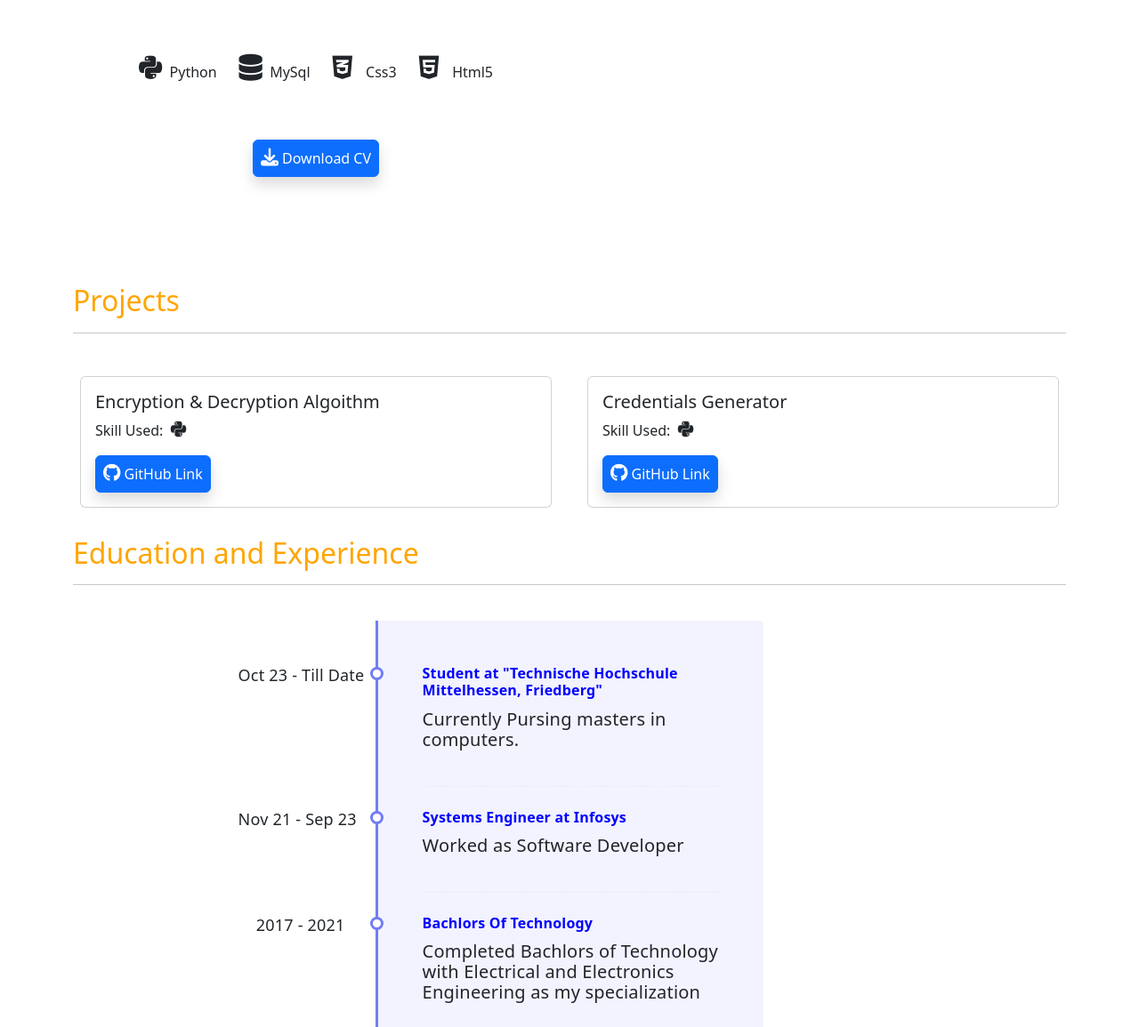
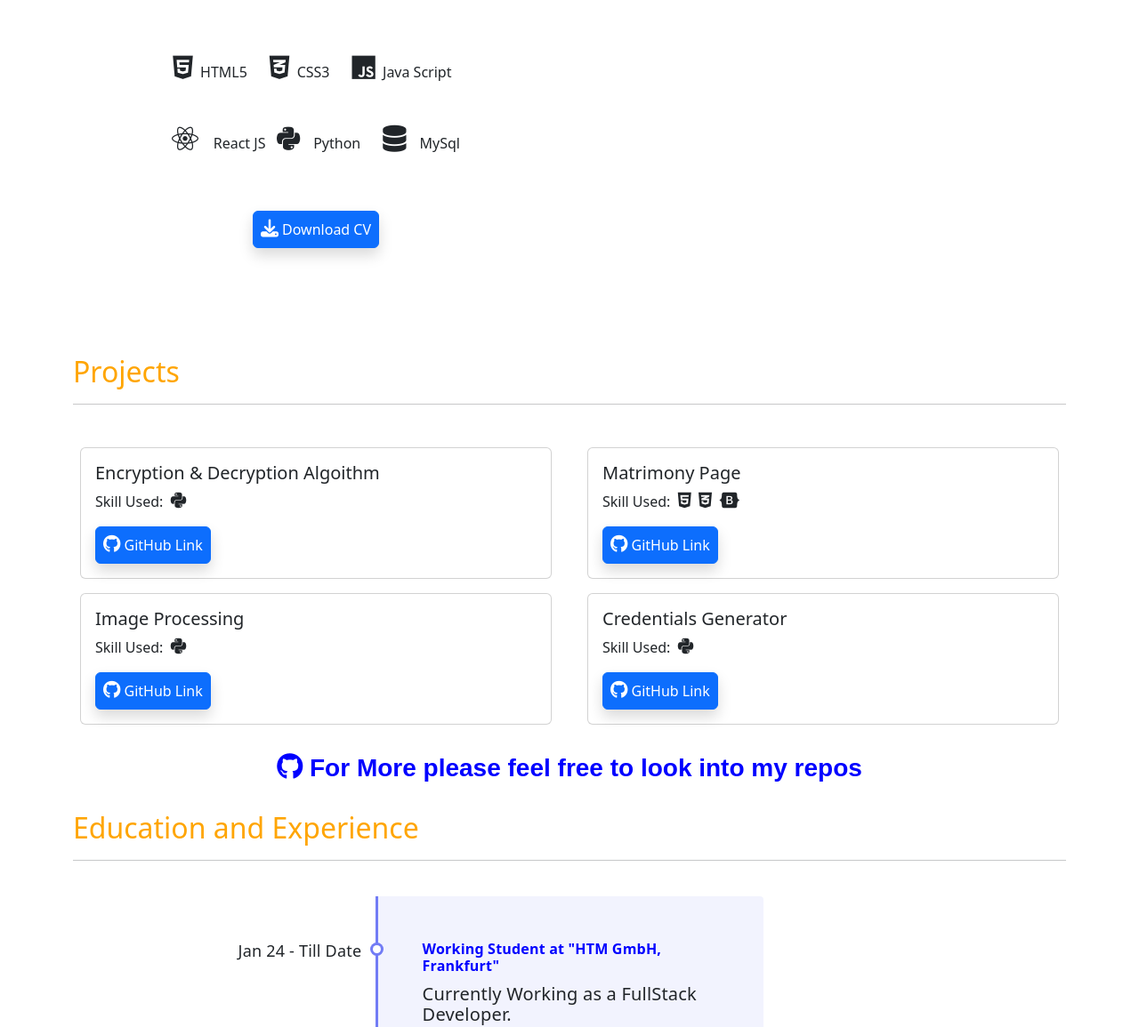
Before and after one commit to mbnd72/mbnd72.github.io, a plain HTML site: page index.html in a window 1280 px wide. Shown: the part 528-1683 px from the top of the page at 89% size. Drawn offline with nearby package versions, Linux system fonts and the light colour scheme.

Commit message:
minor updates

```diff
--- a/index.html
+++ b/index.html
@@ -62,13 +62,13 @@
 				<h2>Top Skills</h2>
 				<hr>
 				<br><br>
-				<p><i class="fa-brands fa-python"></i> &nbsp;Python &nbsp;&nbsp;&nbsp;&nbsp;
-					<i class="fa-solid fa-database" ></i> &nbsp;MySql &nbsp;&nbsp;&nbsp;&nbsp;
+				<p><i class="fa-brands fa-html5"></i> &nbsp;HTML5 &nbsp;&nbsp;&nbsp;&nbsp;
+					<i class="fa-brands fa-css3-alt" ></i> &nbsp;CSS3 &nbsp;&nbsp;&nbsp;&nbsp;
 				<!-- <i class="fa-brands fa-java" ></i> &nbsp;Core Java &nbsp; -->
-
-				<i class="fa-brands fa-css3-alt" > &nbsp;</i>Css3 &nbsp;&nbsp;&nbsp;&nbsp;
-
-				<i class="fa-brands fa-html5" > &nbsp;</i>Html5</p>
+				<i class="fa-brands fa-js" ></i> &nbsp;Java Script &nbsp; <br><br><br>
+				<i class="fa-brands fa-react" ></i> &nbsp; &nbsp;React JS &nbsp;
+				<i class="fa-brands fa-python" > &nbsp;</i>Python &nbsp;&nbsp;&nbsp;&nbsp;
+				<i class="fa-solid fa-database" > &nbsp;</i>MySql</p>
 				<br> <br>
 
 				<center><a href="#"data-bs-toggle="modal" data-bs-target="#exampleModal" class="btn btn-primary shadow p-2   rounded"><i class="fa-solid fa-download" style="font-size: 20px;"></i></i> Download CV</a></center>
@@ -106,6 +106,26 @@
         <div class="col-sm-6 ">
           <div class="card m-2">
             <div class="card-body">
+              <h5 class="card-title">Matrimony Page</h5>
+              <p class="card-text">Skill Used:&nbsp; <i class="fa-brands fa-html5"></i>&nbsp; <i class="fa-brands fa-css3-alt"></i>&nbsp; <i class="fa-brands fa-bootstrap"></i></p>
+              <a href="https://github.com/mbnd72/MatrimonyPage" target="_blank" class="btn btn-primary shadow p-2   rounded"><i class="fa-brands fa-github "></i> GitHub Link</a>
+            </div>
+          </div>
+        </div>
+      </div>
+	<div class="row">
+		<div class="col-sm-6 ">
+		  <div class="card m-2">
+			<div class="card-body">
+			  <h5 class="card-title">Image Processing</h5>
+			  <p class="card-text">Skill Used:&nbsp; <i class="fa-brands fa-python"></i></p>
+			  <a href="https://github.com/mbnd72/ImageProcessing" target="_blank" class="btn btn-primary shadow p-2   rounded"><i class="fa-brands fa-github "></i> GitHub Link</a>
+			</div>
+		  </div>
+		</div>
+		<div class="col-sm-6 ">
+			<div class="card m-2">
+			  <div class="card-body">
 				<h5 class="card-title">Credentials Generator</h5>
 				<p class="card-text">Skill Used:&nbsp; <i class="fa-brands fa-python"></i></p>
 				<a href="https://github.com/mbnd72/CredentialsGenerator" target="_blank" class="btn btn-primary shadow p-2   rounded"><i class="fa-brands fa-github "></i> GitHub Link</a>
@@ -115,6 +135,8 @@
 		</div>
 	  </div>
 	  </div>
+	  <br>
+	  <h3 class="repovisit"><i class="fa-brands fa-github "></i> For More please feel free to look into my repos </h3>
 	</div>
 	</div>
 	<br>
@@ -130,6 +152,10 @@
 					<div class="card-body">
 						<div id="content">
 							<ul class="timeline">
+								<li class="event" data-date="Jan 24 - Till Date">
+									<h3>Working Student at "HTM GmbH, Frankfurt"</h3>
+									<p>Currently Working as a FullStack Developer.</p>
+								</li>
 								<li class="event" data-date="Oct 23 - Till Date">
 									<h3>Student at "Technische Hochschule Mittelhessen, Friedberg"</h3>
 									<p>Currently Pursing masters in computers.</p>
@@ -202,7 +228,7 @@
 	<a href="mailto:mbandhamravuri@gmail.com" class="btn btn-primary shadow p-2   rounded m-1" ><i class="fa-solid fa-envelope" ></i> Gmail</a>&nbsp;
 	<a href="tel:+49 17687929039" class="btn btn-primary shadow p-2   rounded m-1"><i class="fa-sharp fa-solid fa-phone" ></i> Phone</a>&nbsp;
 	<a href="https://www.linkedin.com/in/mounika-bandhamravuri-2176a9297/" target="_blank" class="btn btn-primary shadow p-2   rounded m-1"><i class="fa-brands fa-linkedin-in" ></i> LinkdIn</a>&nbsp;
-	<a href="https:mbnd72.github.io" target="_blank" class="btn btn-primary shadow p-2   rounded m-1"><i class="fa-brands fa-github" ></i> GitHub</a>&nbsp;
+	<a href="https://github.com/mbnd72" target="_blank" class="btn btn-primary shadow p-2   rounded m-1"><i class="fa-brands fa-github" ></i> GitHub</a>&nbsp;
 	</center>
 	</div>
 	</div>
```
Lines whose indentation alone changed are shown as unchanged.
